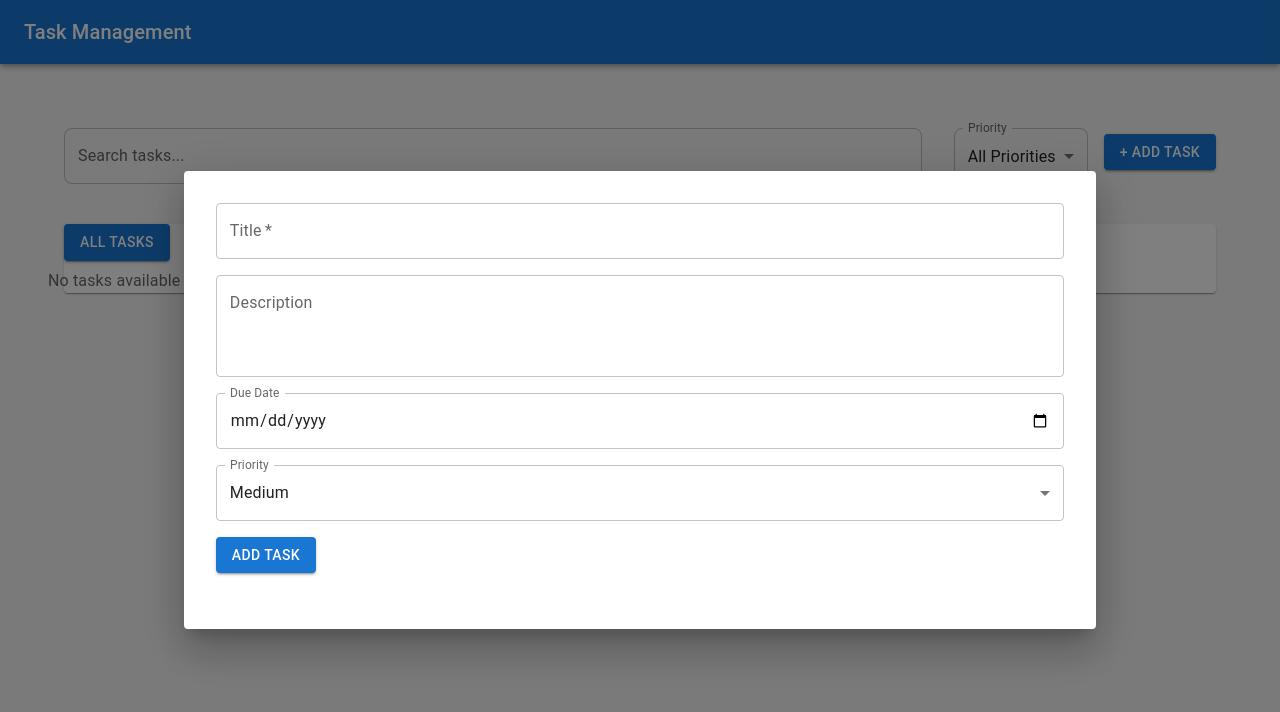
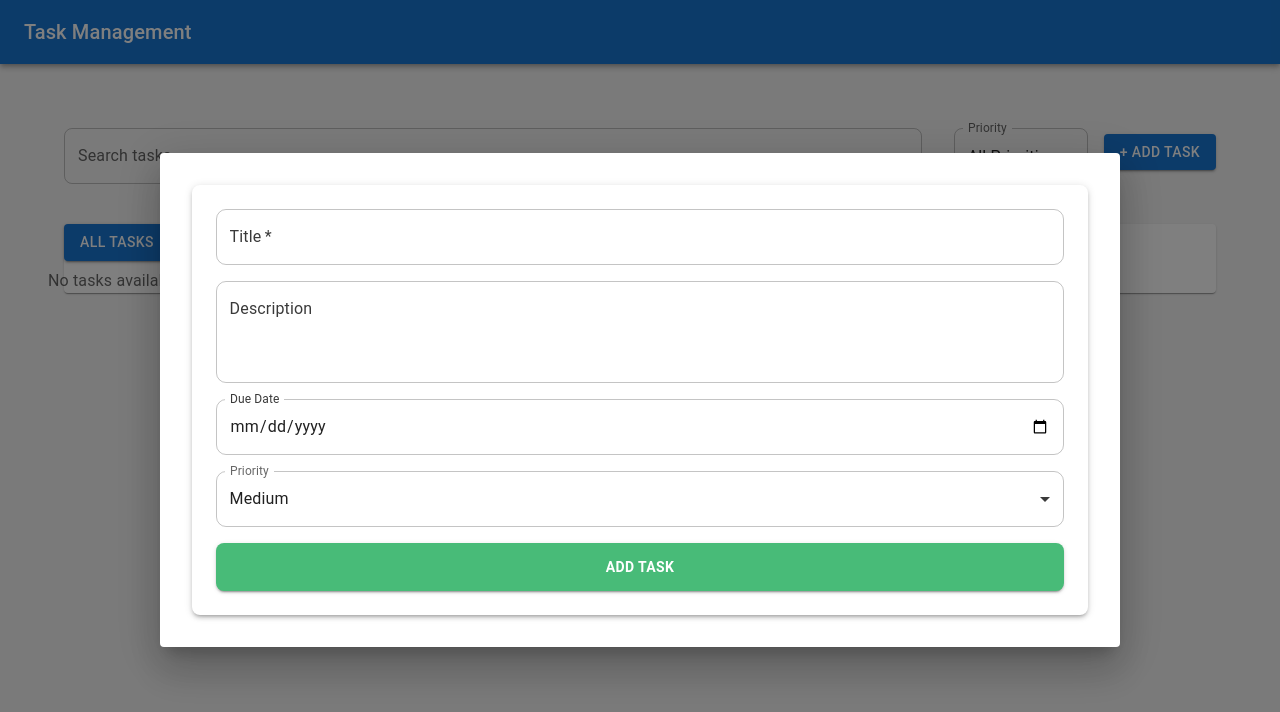
Before and after one commit to w3yogesh/EliteFit-ai-task, a React (Create React App) app: page / in a window 1280 px wide. Both pictures are taken after a click on the button "+ ADD TASK". Shown: the top 712 px of the page. Built offline with nearby package versions, Linux system fonts and the light colour scheme; the HTML template or start-up script is replaced by a standard one.

Commit message:
update task add form

```diff
--- a/src/components/TaskForm.jsx
+++ b/src/components/TaskForm.jsx
@@ -1,18 +1,39 @@
-import React, { useState } from 'react';
+import React, { useState, useEffect } from 'react';
 import { TextField, Button, Box, Select, MenuItem, InputLabel, FormControl } from '@mui/material';
 
-const TaskForm = ({ setTasks }) => {
+const TaskForm = ({ setTasks, editingTask, setEditingTask, closeForm }) => {
   const [title, setTitle] = useState('');
   const [description, setDescription] = useState('');
   const [dueDate, setDueDate] = useState('');
   const [priority, setPriority] = useState('Medium');
 
+  useEffect(() => {
+    if (editingTask) {
+      setTitle(editingTask.title);
+      setDescription(editingTask.description);
+      setDueDate(editingTask.dueDate);
+      setPriority(editingTask.priority);
+    }
+  }, [editingTask]);
+
   const handleSubmit = (e) => {
     e.preventDefault();
-    setTasks((prevTasks) => [
-        { id: Date.now(), title, description, dueDate, priority, completed: false },
+
+    if (editingTask) {
+      setTasks((prevTasks) =>
+        prevTasks.map((task) =>
+          task.id === editingTask.id ? { ...task, title, description, dueDate, priority } : task
+        )
+      );
+      setEditingTask(null);
+    } else {
+      setTasks((prevTasks) => [
+        { id: Date.now(), title, description, dueDate, priority, status:'Pending' },
         ...prevTasks,
-    ]);
+      ]);
+    }
+
+    closeForm();
     setTitle('');
     setDescription('');
     setDueDate('');
@@ -20,14 +41,18 @@ const TaskForm = ({ setTasks }) => {
   };
 
   return (
-    <Box component="form" onSubmit={handleSubmit} sx={{ mb: 3 }}>
+    <Box component="form" onSubmit={handleSubmit} sx={{ bgcolor: '#fff', p: 3, borderRadius: 2, boxShadow: 3 }}>
       <TextField
         label="Title"
         fullWidth
         value={title}
         onChange={(e) => setTitle(e.target.value)}
         required
-        sx={{ mb: 2 }}
+        sx={{
+          mb: 2,
+          '& .MuiInputBase-root': { borderRadius: '10px' },
+          '& .MuiInputLabel-root': { color: '#3a3a3a' }
+        }}
       />
       <TextField
         label="Description"
@@ -36,7 +61,11 @@ const TaskForm = ({ setTasks }) => {
         rows={3}
         value={description}
         onChange={(e) => setDescription(e.target.value)}
-        sx={{ mb: 2 }}
+        sx={{
+          mb: 2,
+          '& .MuiInputBase-root': { borderRadius: '10px' },
+          '& .MuiInputLabel-root': { color: '#3a3a3a' }
+        }}
       />
       <TextField
         type="date"
@@ -45,7 +74,11 @@ const TaskForm = ({ setTasks }) => {
         InputLabelProps={{ shrink: true }}
         value={dueDate}
         onChange={(e) => setDueDate(e.target.value)}
-        sx={{ mb: 2 }}
+        sx={{
+          mb: 2,
+          '& .MuiInputBase-root': { borderRadius: '10px' },
+          '& .MuiInputLabel-root': { color: '#3a3a3a' }
+        }}
       />
       <FormControl fullWidth sx={{ mb: 2 }}>
         <InputLabel>Priority</InputLabel>
@@ -53,13 +86,31 @@ const TaskForm = ({ setTasks }) => {
           value={priority}
           onChange={(e) => setPriority(e.target.value)}
           label="Priority"
+          sx={{
+            borderRadius: '10px',
+            '& .MuiSelect-icon': { color: '#3a3a3a' },
+          }}
         >
-          <MenuItem value="High">High</MenuItem>
-          <MenuItem value="Medium">Medium</MenuItem>
-          <MenuItem value="Low">Low</MenuItem>
+          <MenuItem value="High" sx={{ color: 'red' }}>High</MenuItem>
+          <MenuItem value="Medium" sx={{ color: 'orange' }}>Medium</MenuItem>
+          <MenuItem value="Low" sx={{ color: 'green' }}>Low</MenuItem>
         </Select>
       </FormControl>
-      <Button type="submit" variant="contained" color="primary">Add Task</Button>
+      <Button
+        type="submit"
+        variant="contained"
+        color="primary"
+        sx={{
+          width: '100%',
+          bgcolor: '#48bb78',
+          ':hover': { bgcolor: '#38a169' },
+          fontWeight: 600,
+          borderRadius: '8px',
+          py: 1.5
+        }}
+      >
+        {editingTask ? 'Update Task' : 'Add Task'}
+      </Button>
     </Box>
   );
 };
```
